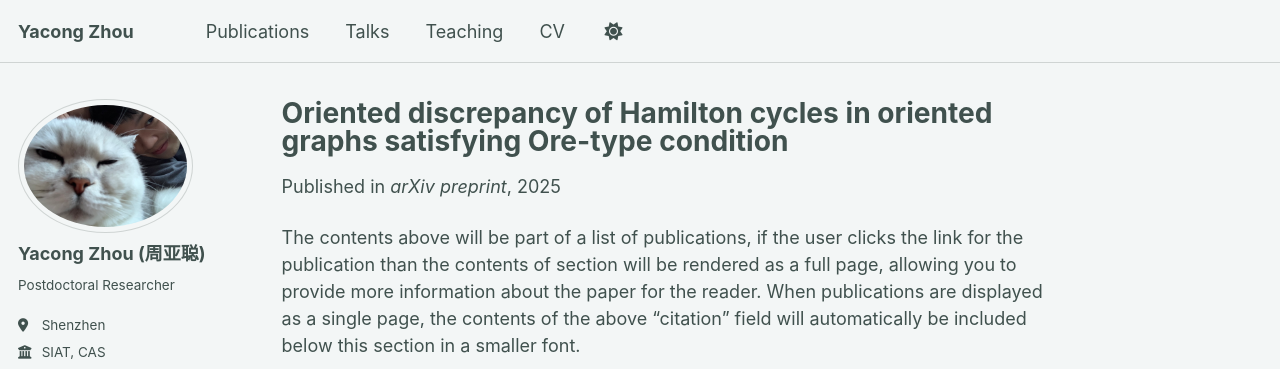
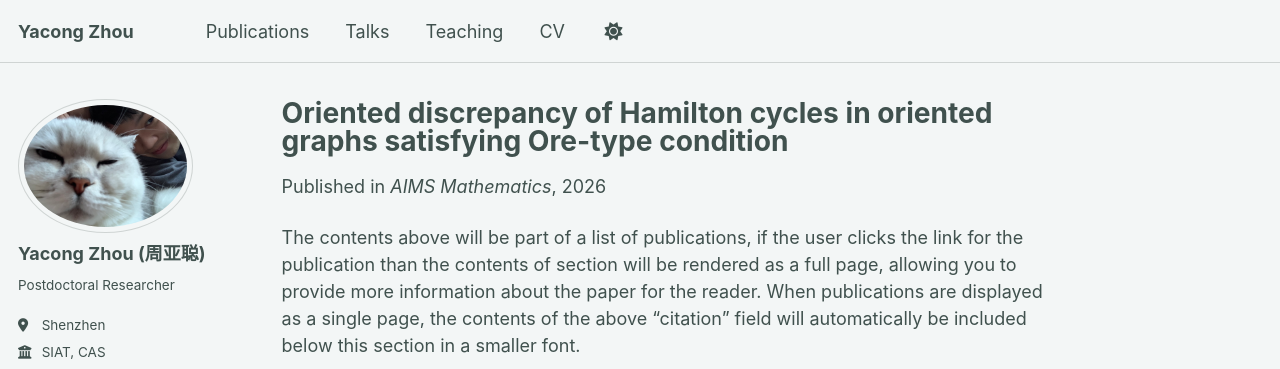
Before and after one commit to YACONGZHOU/yacongzhou.github.io, a Jekyll site: the page built from _publications/2026-08-06-paper-12.md, in a window 1280 px wide. Shown: the top 369 px of the page. Built offline with Jekyll 4.4.1, drawn with Linux system fonts in a browser that asks for light colours; some web fonts are replaced; a script bundle is joined from its source files by our own code; library files that are not in the unit come from our copies.

Commit message:
Update and rename 2025-01-10-prep-2.md to 2026-08-06-paper-12.md

```diff
--- a/_publications/2025-01-10-prep-2.md
+++ b/_publications/2026-08-06-paper-12.md
@@ -1,11 +1,11 @@
 ---
 title: "Oriented discrepancy of Hamilton cycles in oriented graphs satisfying Ore-type condition"
 collection: publications
-category: preprints
+category: manuscripts
 permalink: /publication/2025-01-10-prep-2
-link: 'https://arxiv.org/abs/2501.05968'
-date: 2025-01-10
-venue: 'arXiv preprint'
+link: 'https://doi.org/10.3934/math.2026972'
+date: 2026-08-06
+venue: 'AIMS Mathematics'
 excerpt: joint work with <a href="https://my.nankai.edu.cn/sms/ajd/list.htm"> Jiangdong Ai</a>, Qiwen Guo, <a href="https://pure.royalholloway.ac.uk/en/persons/gregory-gutin/"> Gregory Gutin</a>, <a href="https://yjs.hebut.edu.cn/xwgz/xxcx2/dsxx/ssyjsds/lxy/070100sx/5ebf10095262455fb1c3594c29c963ba.htm"> Yongxin Lan</a>, <a href="https://scholar.google.com/citations?user=u7Z65_8AAAAJ&hl=zh-CN"> Qi Shao</a> and <a href="https://portal.findresearcher.sdu.dk/en/persons/yeo/"> Anders Yeo</a>
 ---
 
```
